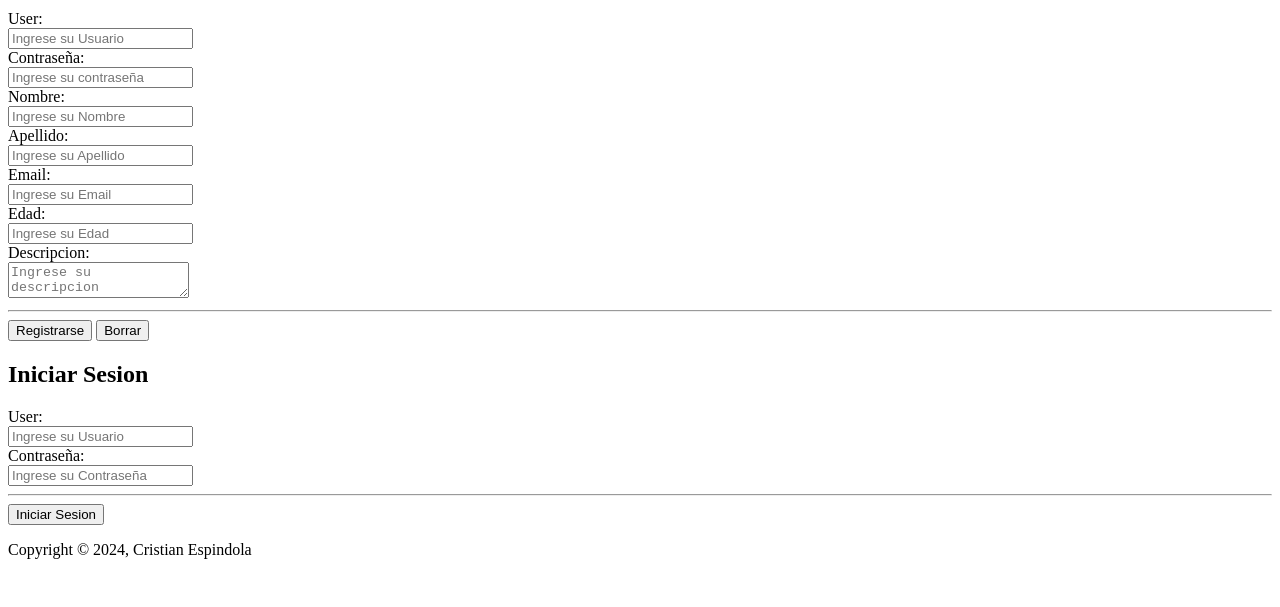
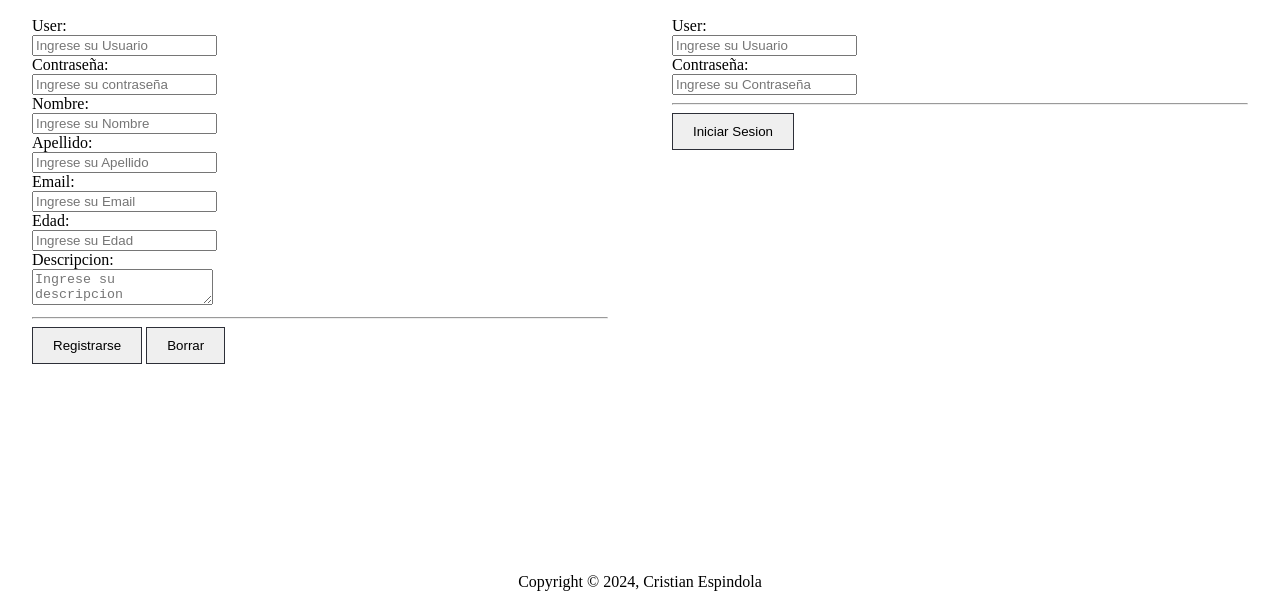
Before and after one commit to krusty53/Melodica, a plain HTML site: page index.html in a window 1280 px wide. Shown: the part 193-800 px from the top of the page. Drawn offline with Linux system fonts and the light colour scheme; the site is published under a folder, as on GitHub Pages, so addresses that start at the root find nothing.

Commit message:
Update index.html

```diff
--- a/index.html
+++ b/index.html
@@ -5,7 +5,7 @@
     <head>
         <meta charset="UTF-8">
         <title>Document</title>
-        <link rel="stylesheet" href="/Css/estilo.css">
+        <link rel="stylesheet" href="Css/estilo.css">
     </head>
 
 
```
